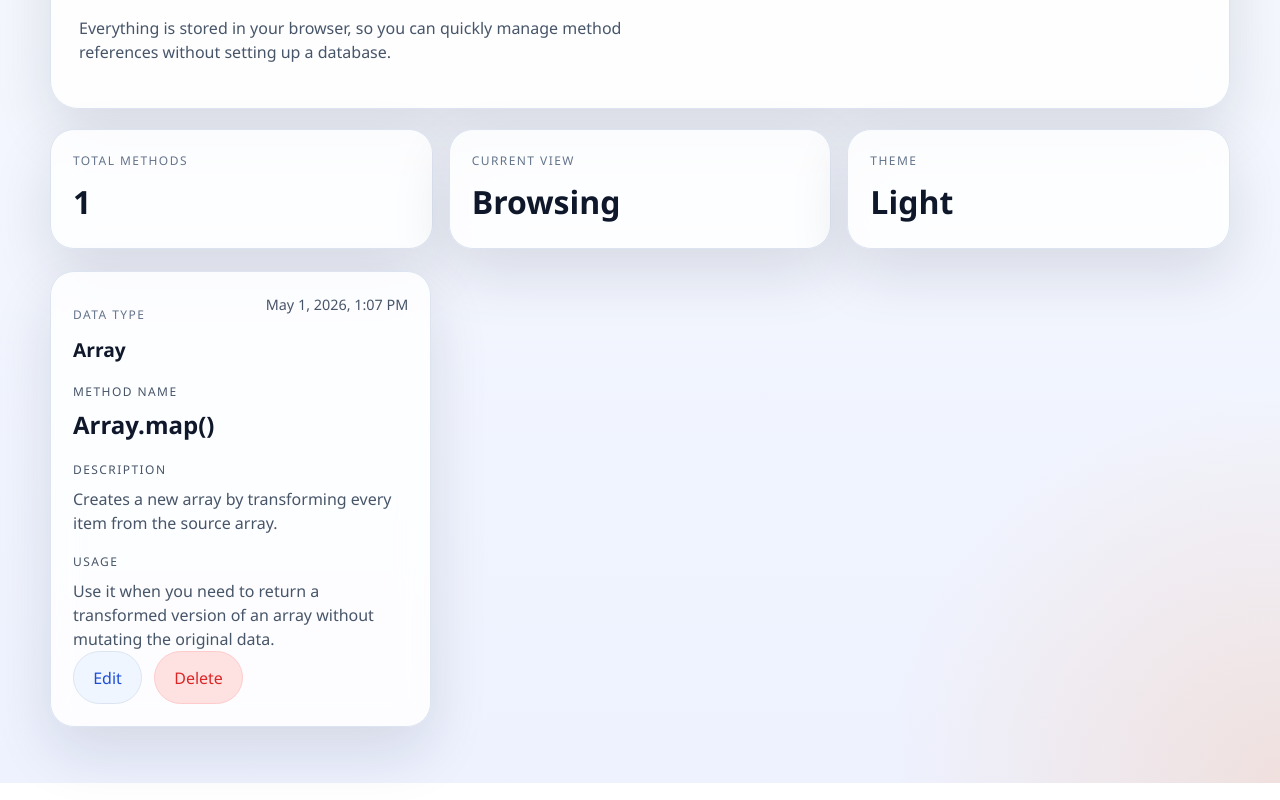
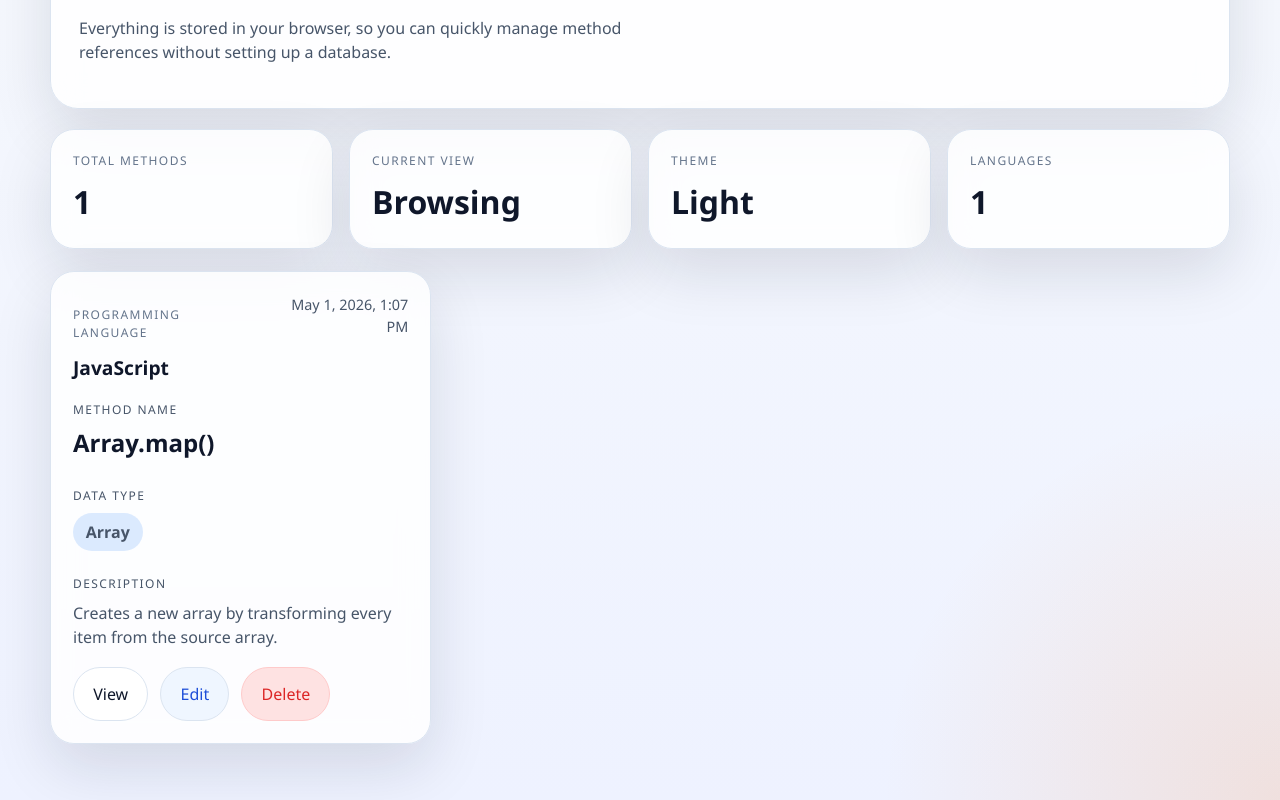
Before and after one commit to rismanasdk/Note-Method, a Svelte app: page / in a window 1280 px wide. Shown: the part 477-1277 px from the top of the page. Built offline with nearby package versions, Linux system fonts and the light colour scheme.

Commit message:
feat and fix: add language and fix ux

```diff
--- a/src/App.svelte
+++ b/src/App.svelte
@@ -5,6 +5,7 @@
   const themeKey = 'method-catatan-theme'
 
   const createEmptyForm = () => ({
+    programmingLanguage: '',
     dataType: '',
     methodName: '',
     description: '',
@@ -14,6 +15,7 @@
   const initialItems = [
     {
       id: crypto.randomUUID(),
+      programmingLanguage: 'JavaScript',
       dataType: 'Array',
       methodName: 'Array.map()',
       description: 'Creates a new array by transforming every item from the source array.',
@@ -37,12 +39,17 @@
 
     try {
       const parsedItems = JSON.parse(savedItems)
-      return Array.isArray(parsedItems) ? parsedItems : initialItems
+      return Array.isArray(parsedItems) ? parsedItems.map(normalizeItem) : initialItems
     } catch (error) {
       window.localStorage.setItem(storageKey, JSON.stringify(initialItems))
       return initialItems
     }
   }
+
+  const normalizeItem = (item) => ({
+    ...item,
+    programmingLanguage: item.programmingLanguage || 'JavaScript',
+  })
 
   const getPreferredTheme = () => {
     if (typeof window === 'undefined') {
@@ -63,6 +70,10 @@
   let editingId = null
   let isFormModalOpen = false
   let deleteTargetId = null
+  let detailItemId = null
+  let tableItemId = null
+  let detailItem = null
+  let tableItem = null
   let theme = getPreferredTheme()
   let alertState = {
     status: 'info',
@@ -74,11 +85,14 @@
     applyTheme(theme)
   })
 
+  $: detailItem = items.find((item) => item.id === detailItemId) ?? null
+  $: tableItem = items.find((item) => item.id === tableItemId) ?? null
+
   const syncItems = (nextItems) => {
-    items = nextItems
+    items = nextItems.map(normalizeItem)
 
     if (typeof window !== 'undefined') {
-      window.localStorage.setItem(storageKey, JSON.stringify(nextItems))
+      window.localStorage.setItem(storageKey, JSON.stringify(items))
     }
   }
 
@@ -124,6 +138,7 @@
   const openEditModal = (item) => {
     editingId = item.id
     form = {
+      programmingLanguage: item.programmingLanguage,
       dataType: item.dataType,
       methodName: item.methodName,
       description: item.description,
@@ -140,13 +155,20 @@
 
   const submitForm = () => {
     const payload = {
+      programmingLanguage: form.programmingLanguage.trim(),
       dataType: form.dataType.trim(),
       methodName: form.methodName.trim(),
       description: form.description.trim(),
       usage: form.usage.trim(),
     }
 
-    if (!payload.dataType || !payload.methodName || !payload.description || !payload.usage) {
+    if (
+      !payload.programmingLanguage ||
+      !payload.dataType ||
+      !payload.methodName ||
+      !payload.description ||
+      !payload.usage
+    ) {
       showAlert('error', 'Incomplete form', 'Please fill in every field before saving.')
       return
     }
@@ -180,6 +202,32 @@
     closeFormModal()
   }
 
+  const openDetailModal = (item) => {
+    detailItemId = item.id
+  }
+
+  const closeDetailModal = () => {
+    detailItemId = null
+  }
+
+  const openTableModal = (item) => {
+    tableItemId = item.id
+  }
+
+  const closeTableModal = () => {
+    tableItemId = null
+  }
+
+  const openEditFromDetail = (item) => {
+    closeDetailModal()
+    openEditModal(item)
+  }
+
+  const askDeleteFromDetail = (id) => {
+    closeDetailModal()
+    askDelete(id)
+  }
+
   const askDelete = (id) => {
     deleteTargetId = id
     clearAlert()
@@ -200,6 +248,8 @@
     syncItems(items.filter((item) => item.id !== deleteTargetId))
     showAlert('success', 'Method deleted', `"${targetItem.methodName}" was removed successfully.`)
     closeDeleteModal()
+    closeDetailModal()
+    closeTableModal()
 
     if (editingId === deleteTargetId) {
       closeFormModal()
@@ -233,6 +283,7 @@
         (item, index) => `
           <tr>
             <td>${index + 1}</td>
+            <td>${escapeHtml(item.programmingLanguage)}</td>
             <td>${escapeHtml(item.dataType)}</td>
             <td>${escapeHtml(item.methodName)}</td>
             <td>${escapeHtml(item.description).replace(/\n/g, '<br>')}</td>
@@ -314,6 +365,7 @@
               <thead>
                 <tr>
                   <th>No.</th>
+                  <th>Programming Language</th>
                   <th>Data Type</th>
                   <th>Method Name</th>
                   <th>Description</th>
@@ -342,6 +394,13 @@
     })
 
   const getDeleteTarget = () => items.find((item) => item.id === deleteTargetId)
+
+  const handleCardKeydown = (event, item) => {
+    if (event.key === 'Enter' || event.key === ' ') {
+      event.preventDefault()
+      openDetailModal(item)
+    }
+  }
 
   const escapeHtml = (value) =>
     value
@@ -418,16 +477,28 @@
       <span>Theme</span>
       <strong>{theme === 'light' ? 'Light' : 'Dark'}</strong>
     </article>
+    <article class="stats-card">
+      <span>Languages</span>
+      <strong>{new Set(items.map((item) => item.programmingLanguage)).size}</strong>
+    </article>
   </section>
 
   {#if items.length}
     <section class="cards-grid">
       {#each items as item}
         <article class="method-card">
+          <div
+            class="card-surface"
+            role="button"
+            tabindex="0"
+            aria-label={`Open details for ${item.methodName}`}
+            on:click={() => openDetailModal(item)}
+            on:keydown={(event) => handleCardKeydown(event, item)}
+          >
             <div class="card-top">
               <div>
-              <p class="card-label">Data Type</p>
-              <h2>{item.dataType}</h2>
+                <p class="card-label">Programming Language</p>
+                <h2>{item.programmingLanguage}</h2>
               </div>
               <span class="timestamp">{formatDate(item.createdAt)}</span>
             </div>
@@ -437,17 +508,20 @@
               <h3>{item.methodName}</h3>
             </div>
 
-          <div class="card-section">
+            <div class="card-section card-section--split">
+              <div>
+                <p class="card-label">Data Type</p>
+                <p class="pill-text">{item.dataType}</p>
+              </div>
+              <div>
                 <p class="card-label">Description</p>
                 <p>{item.description}</p>
               </div>
-
-          <div class="card-section">
-            <p class="card-label">Usage</p>
-            <p>{item.usage}</p>
+            </div>
           </div>
 
           <div class="card-actions">
+            <button class="secondary-button" type="button" on:click={() => openDetailModal(item)}>View</button>
             <button class="ghost-button" type="button" on:click={() => openEditModal(item)}>Edit</button>
             <button class="danger-button" type="button" on:click={() => askDelete(item.id)}>Delete</button>
           </div>
@@ -484,6 +558,16 @@
         </div>
 
         <form class="modal-form" on:submit|preventDefault={submitForm}>
+          <label class="field">
+            <span>Programming Language</span>
+            <input
+              bind:value={form.programmingLanguage}
+              type="text"
+              name="programmingLanguage"
+              placeholder="Example: JavaScript"
+            />
+          </label>
+
           <label class="field">
             <span>Data Type</span>
             <input bind:value={form.dataType} type="text" name="dataType" placeholder="Example: String" />
@@ -530,6 +614,116 @@
     </div>
   {/if}
 
+  {#if detailItemId}
+    <div class="modal-backdrop" role="presentation" on:click={closeDetailModal}>
+      <div
+        class="modal-card"
+        role="dialog"
+        aria-modal="true"
+        aria-labelledby="detail-modal-title"
+        on:click|stopPropagation
+        on:keydown|stopPropagation
+        tabindex="-1"
+      >
+        {#if detailItem}
+          <div class="modal-header">
+            <div>
+              <p class="eyebrow">Method Details</p>
+              <h2 id="detail-modal-title">{detailItem.methodName}</h2>
+            </div>
+            <button class="icon-button" type="button" on:click={closeDetailModal} aria-label="Close detail dialog">
+              ×
+            </button>
+          </div>
+
+          <div class="detail-layout">
+            <div class="detail-card">
+              <p class="card-label">Programming Language</p>
+              <strong>{detailItem.programmingLanguage}</strong>
+            </div>
+
+            <button class="detail-card detail-card--button" type="button" on:click={() => openTableModal(detailItem)}>
+              <p class="card-label">Data Type</p>
+              <strong>{detailItem.dataType}</strong>
+              <span>Open structured table view</span>
+            </button>
+          </div>
+
+          <div class="detail-block">
+            <p class="card-label">Description</p>
+            <p>{detailItem.description}</p>
+          </div>
+
+          <div class="detail-block">
+            <p class="card-label">Usage</p>
+            <p>{detailItem.usage}</p>
+          </div>
+
+          <div class="modal-actions">
+            <button class="secondary-button" type="button" on:click={() => openTableModal(detailItem)}>
+              Open Table View
+            </button>
+            <button class="ghost-button" type="button" on:click={() => openEditFromDetail(detailItem)}>
+              Edit
+            </button>
+            <button class="danger-button" type="button" on:click={() => askDeleteFromDetail(detailItem.id)}>
+              Delete
+            </button>
+          </div>
+        {/if}
+      </div>
+    </div>
+  {/if}
+
+  {#if tableItemId}
+    <div class="modal-backdrop" role="presentation" on:click={closeTableModal}>
+      <div
+        class="modal-card modal-card--table"
+        role="dialog"
+        aria-modal="true"
+        aria-labelledby="table-modal-title"
+        on:click|stopPropagation
+        on:keydown|stopPropagation
+        tabindex="-1"
+      >
+        {#if tableItem}
+          <div class="modal-header">
+            <div>
+              <p class="eyebrow">Structured Table View</p>
+              <h2 id="table-modal-title">{tableItem.dataType}</h2>
+            </div>
+            <button class="icon-button" type="button" on:click={closeTableModal} aria-label="Close table dialog">
+              ×
+            </button>
+          </div>
+
+          <div class="table-shell">
+            <table class="detail-table">
+              <thead>
+                <tr>
+                  <th>Method Name</th>
+                  <th>Programming Language</th>
+                  <th>Data Type</th>
+                  <th>Description</th>
+                  <th>Usage</th>
+                </tr>
+              </thead>
+              <tbody>
+                <tr>
+                  <td>{tableItem.methodName}</td>
+                  <td>{tableItem.programmingLanguage}</td>
+                  <td>{tableItem.dataType}</td>
+                  <td>{tableItem.description}</td>
+                  <td>{tableItem.usage}</td>
+                </tr>
+              </tbody>
+            </table>
+          </div>
+        {/if}
+      </div>
+    </div>
+  {/if}
+
   {#if deleteTargetId}
     <div class="modal-backdrop" role="presentation" on:click={closeDeleteModal}>
       <div
--- a/src/app.css
+++ b/src/app.css
@@ -252,8 +252,26 @@ textarea {
 }
 
 .method-card {
+  display: flex;
+  flex-direction: column;
+  gap: 18px;
   border-radius: 24px;
   padding: 22px;
+}
+
+.card-surface {
+  display: block;
+  border: 0;
+  padding: 0;
+  background: transparent;
+  text-align: left;
+  cursor: pointer;
+}
+
+.card-surface:focus-visible,
+.detail-card--button:focus-visible {
+  outline: 2px solid var(--primary);
+  outline-offset: 4px;
 }
 
 .card-top {
@@ -272,6 +290,11 @@ textarea {
   margin-top: 18px;
 }
 
+.card-section--split {
+  display: grid;
+  gap: 16px;
+}
+
 .method-card h2 {
   margin-top: 6px;
   font-size: 1.2rem;
@@ -285,6 +308,17 @@ textarea {
 .card-section p {
   margin: 8px 0 0;
   white-space: pre-line;
+}
+
+.pill-text {
+  display: inline-flex;
+  align-items: center;
+  padding: 0.45rem 0.8rem;
+  border-radius: 999px;
+  background: var(--primary-soft);
+  color: var(--primary);
+  font-weight: 700;
+  white-space: normal;
 }
 
 .empty-card {
@@ -459,6 +493,10 @@ textarea {
   width: min(520px, 100%);
 }
 
+.modal-card--table {
+  width: min(1080px, 100%);
+}
+
 .modal-header {
   display: flex;
   justify-content: space-between;
@@ -500,6 +538,78 @@ textarea {
   font-size: 1rem;
 }
 
+.detail-layout {
+  display: grid;
+  grid-template-columns: repeat(2, minmax(0, 1fr));
+  gap: 16px;
+  margin-top: 20px;
+}
+
+.detail-card {
+  border: 1px solid var(--border);
+  border-radius: 20px;
+  padding: 18px;
+  background: var(--surface);
+}
+
+.detail-card strong {
+  display: block;
+  margin-top: 8px;
+  color: var(--text-main);
+  font-size: 1.2rem;
+}
+
+.detail-card--button {
+  width: 100%;
+  text-align: left;
+}
+
+.detail-card--button span {
+  display: block;
+  margin-top: 10px;
+  color: var(--text-soft);
+  font-size: 0.92rem;
+}
+
+.detail-block {
+  margin-top: 18px;
+}
+
+.detail-block p:last-child {
+  margin: 8px 0 0;
+  color: var(--text-soft);
+  white-space: pre-line;
+}
+
+.table-shell {
+  margin-top: 20px;
+  overflow-x: auto;
+}
+
+.detail-table {
+  width: 100%;
+  border-collapse: collapse;
+  min-width: 860px;
+}
+
+.detail-table th,
+.detail-table td {
+  padding: 12px 14px;
+  border: 1px solid var(--border);
+  text-align: left;
+  vertical-align: top;
+}
+
+.detail-table th {
+  background: var(--surface);
+  color: var(--text-main);
+}
+
+.detail-table td {
+  color: var(--text-soft);
+  white-space: pre-line;
+}
+
 @media (max-width: 860px) {
   .hero-card,
   .stats-grid {
@@ -508,6 +618,10 @@ textarea {
 
   .cards-grid {
     grid-template-columns: repeat(2, minmax(0, 1fr));
+  }
+
+  .detail-layout {
+    grid-template-columns: 1fr;
   }
 
   .hero-copy h1 {
```
Lines whose indentation alone changed are shown as unchanged.
